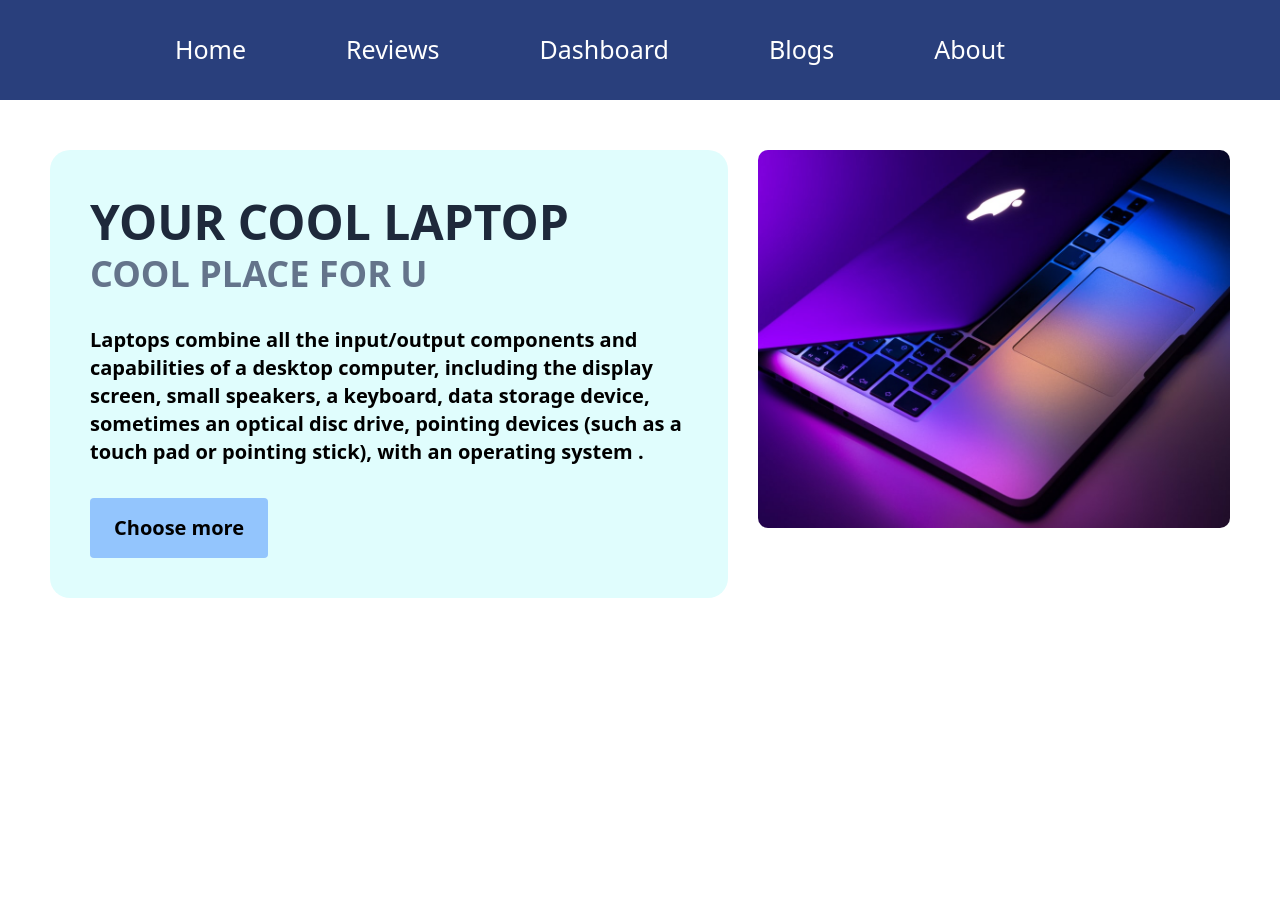
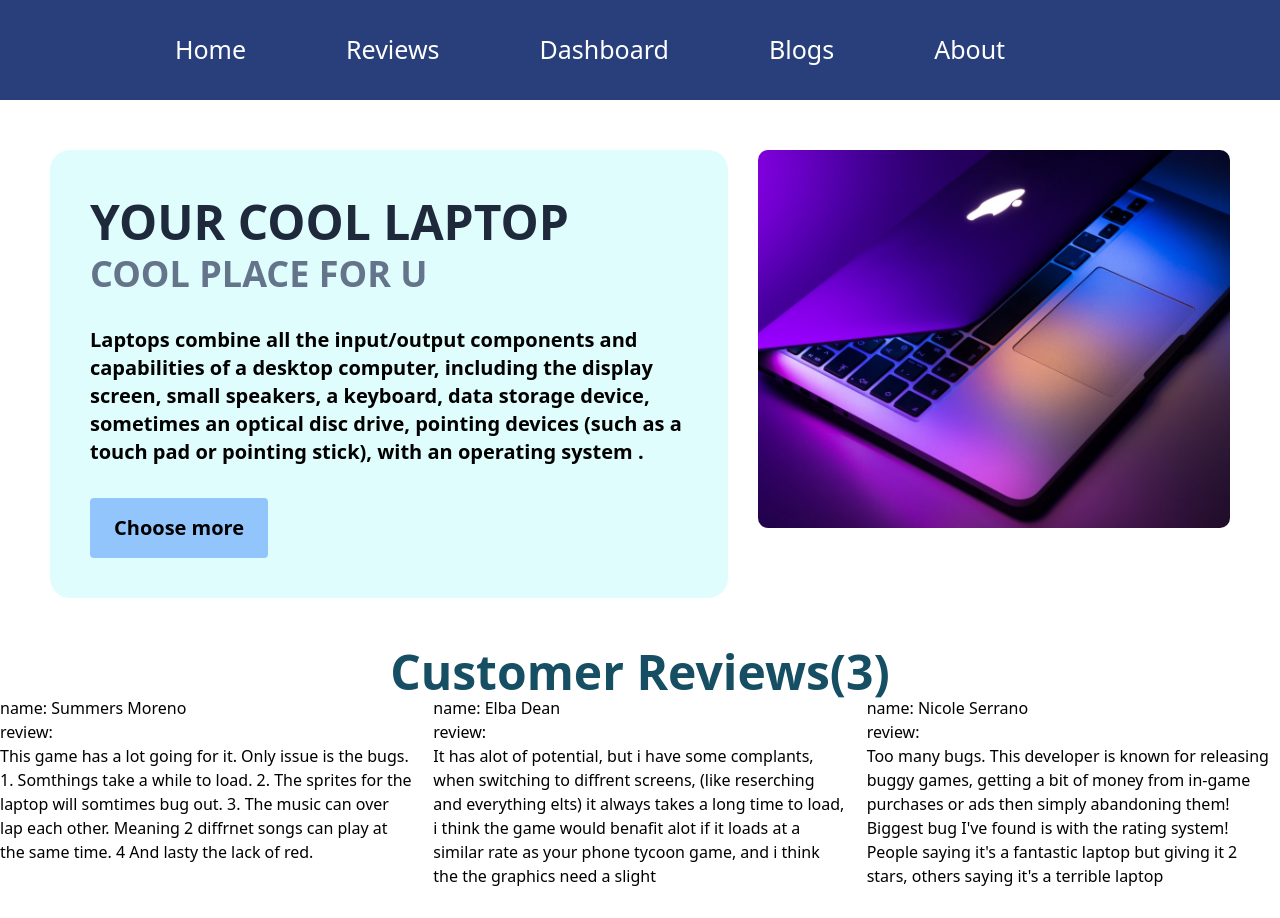
Before and after one commit to Anikroy7/cool-laptop-zone, a React (Create React App) app: page / in a window 1280 px wide. Shown: the top 918 px of the page. Before the commit the page ends 800 px from the top, so only its background shows below. Built offline with nearby package versions, Linux system fonts and the light colour scheme.

Commit message:
loaded all data in customer reviews section

```diff
--- a/src/Components/Home/Home.css
+++ b/src/Components/Home/Home.css
@@ -15,3 +15,9 @@
 .image-container img {
     border-radius: 10px;
 }
+
+.reviews-container {
+    display: grid;
+    grid-template-columns: repeat(3, 1fr);
+    gap: 20px;
+}
--- a/src/Components/Home/Home.js
+++ b/src/Components/Home/Home.js
@@ -1,6 +1,14 @@
 import React from 'react';
+import useReviews from '../../hooks/useReviews';
+import ReviewDetails from '../ReviewDetails/ReviewDetails';
 import './Home.css'
 const Home = () => {
+
+
+    const [reviews, setReviews] = useReviews();
+
+    const displayReviews = reviews.slice(0, 3);
+
     return (
         <main>
             <section className="laptop-container">
@@ -19,7 +27,33 @@ const Home = () => {
                 </div>
             </section>
 
-        </main>
+
+
+
+            {/* customer review section */}
+
+
+
+            <section>
+                <h1 className='text-5xl font-bold text-cyan-900 text-center'>Customer Reviews(3)</h1>
+
+                <div className='reviews-container'>
+                    {
+                        displayReviews.map(review => <ReviewDetails
+                            review={review}
+
+                        ></ReviewDetails>)
+                    }
+                </div>
+
+            </section>
+
+            <div className=' w-full text-center'>
+
+                <button className='bg-slate-800 font-bold text-blue-100 px-8 p-2 rounded hover:bg-black m-8'>see all reviews --</button>
+            </div>
+
+        </main >
     );
 };
 
--- /dev/null
+++ b/src/Components/ReviewDetails/ReviewDetails.js
@@ -0,0 +1,14 @@
+import React from 'react';
+import './ReviewDetails.css';
+const ReviewDetails = (props) => {
+    const { name, review } = props.review
+    return (
+        <div>
+            <h1>name: {name}</h1>
+            <p>review:</p>
+            <p>{review}</p>
+        </div>
+    );
+};
+
+export default ReviewDetails;
--- /dev/null
+++ b/src/hooks/useReviews.js
@@ -0,0 +1,18 @@
+import { useEffect, useState } from "react"
+
+const useReviews = () => {
+
+    const [reviews, setReviews] = useState([]);
+
+    useEffect(() => {
+
+        fetch('reviews.json')
+            .then(res => res.json())
+            .then(data => setReviews(data))
+
+    }, [])
+
+    return [reviews, setReviews];
+}
+
+export default useReviews;
```
Also changed, not shown: src/Components/ReviewDetails/ReviewDetails.css (added).
